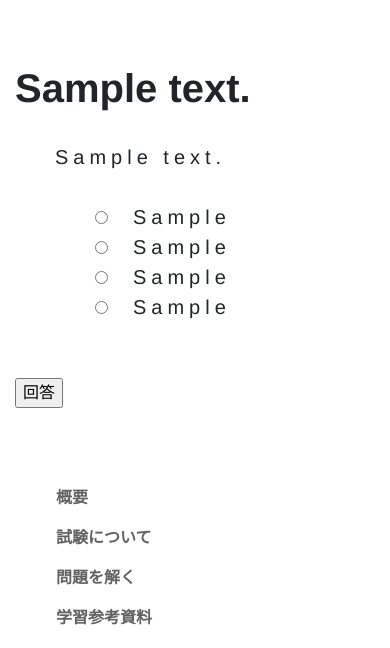
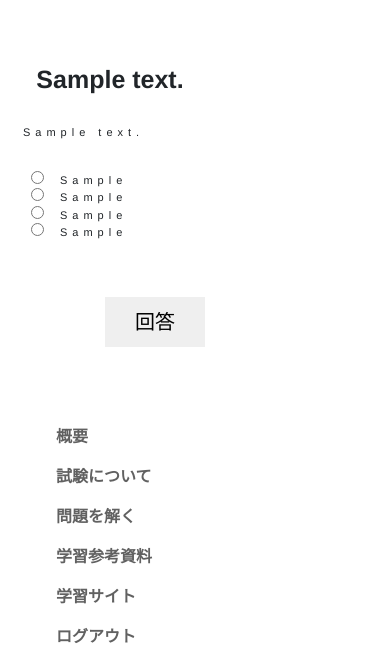
Before and after one commit to mikio-korean22/relish_english, a Rails app: page /uppers/1 in a window 390 px wide. Shown: the part 100-748 px from the top of the page. Run offline with Rails 7, Linux system fonts and the light colour scheme; a user stored in the database is signed in; tables that the repository leaves empty hold one stand-in row (values such as "Sample post"); style sheets or scripts are compiled from the project's sources; some libraries are stand-ins or nearby versions.

Commit message:
question_page

```diff
--- a/app/assets/stylesheets/answers.scss
+++ b/app/assets/stylesheets/answers.scss
@@ -11,10 +11,16 @@
 
     ul{
         margin-top: 50px;
+        @media(max-width: 549px){
+            padding-right: 30px;
+        }
         li{
             list-style: none;
             margin-top: 30px;
             letter-spacing: 5px;
+            @media(max-width: 549px){
+                font-size: 15px;
+            }
         }
 
         .question_sentence{
@@ -25,7 +31,7 @@
     .back_to_index{
         margin-top: 40px;
         @media(max-width: 549px){
-            margin-left: 30px;
+            margin-left: 100px;
         }
     }
 }
--- a/app/assets/stylesheets/beginners.scss
+++ b/app/assets/stylesheets/beginners.scss
@@ -29,25 +29,38 @@
         font-size: 40px;
         text-align: center;
         margin-top: 40px;
-        @media(min-width: 1024px){
-            margin-left: 150px;
+        @media(max-width: 549px){
+            font-size: 25px;
         }
     }
 
     ul{
         margin-top: 30px;
+        @media(max-width: 549px){
+            padding-left: 8px;
+        }
         li{
             list-style: none;
             font-size: 20px;
             letter-spacing: 5px;
-            @media(min-width: 1024px){
-                margin-left: 150px;
+            @media(max-width: 549px){
+                font-size: 11px;
             }
         }
     }
 
     .answer_button{
         margin-top: 40px;
-
+        margin-left: 400px;
+        border: none;
+        font-size: 30px;
+        padding: 10px 30px;
+        @media(max-width: 768px){
+            margin-left: 200px;
+        }
+        @media(max-width: 549px){
+            margin-left: 90px;
+            font-size: 20px;
+        }
     }
 }
--- a/app/assets/stylesheets/intermediates.scss
+++ b/app/assets/stylesheets/intermediates.scss
@@ -26,19 +26,38 @@
         font-size: 40px;
         text-align: center;
         margin-top: 40px;
+        @media(max-width: 549px){
+            font-size: 25px;
+        }
     }
 
     ul{
         margin-top: 30px;
+        @media(max-width: 549px){
+            padding-left: 8px;
+        }
         li{
             list-style: none;
             font-size: 20px;
             letter-spacing: 5px;
+            @media(max-width: 549px){
+                font-size: 11px;
+            }
         }
     }
 
     .answer_button{
         margin-top: 40px;
-
+        margin-left: 400px;
+        border: none;
+        font-size: 30px;
+        padding: 10px 30px;
+        @media(max-width: 768px){
+            margin-left: 200px;
+        }
+        @media(max-width: 549px){
+            margin-left: 90px;
+            font-size: 20px;
+        }
     }
 }
--- a/app/assets/stylesheets/uppers.scss
+++ b/app/assets/stylesheets/uppers.scss
@@ -26,19 +26,38 @@
         font-size: 40px;
         text-align: center;
         margin-top: 40px;
+        @media(max-width: 549px){
+            font-size: 25px;
+        }
     }
 
     ul{
         margin-top: 30px;
+        @media(max-width: 549px){
+            padding-left: 8px;
+        }
         li{
             list-style: none;
             font-size: 20px;
             letter-spacing: 5px;
+            @media(max-width: 549px){
+                font-size: 11px;
+            }
         }
     }
 
     .answer_button{
         margin-top: 40px;
-
+        margin-left: 400px;
+        border: none;
+        font-size: 30px;
+        padding: 10px 30px;
+        @media(max-width: 768px){
+            margin-left: 200px;
+        }
+        @media(max-width: 549px){
+            margin-left: 90px;
+            font-size: 20px;
+        }
     }
 }
```
